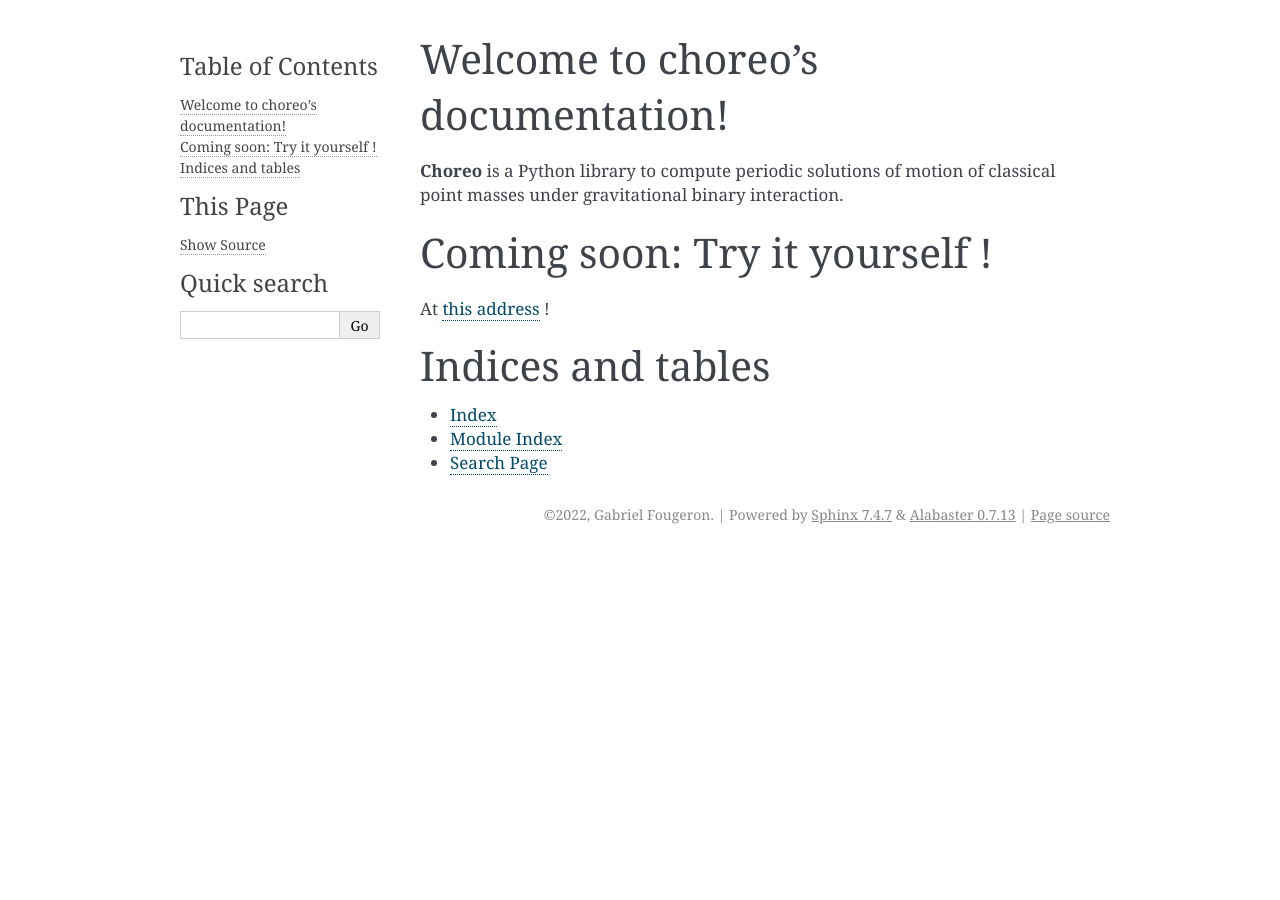
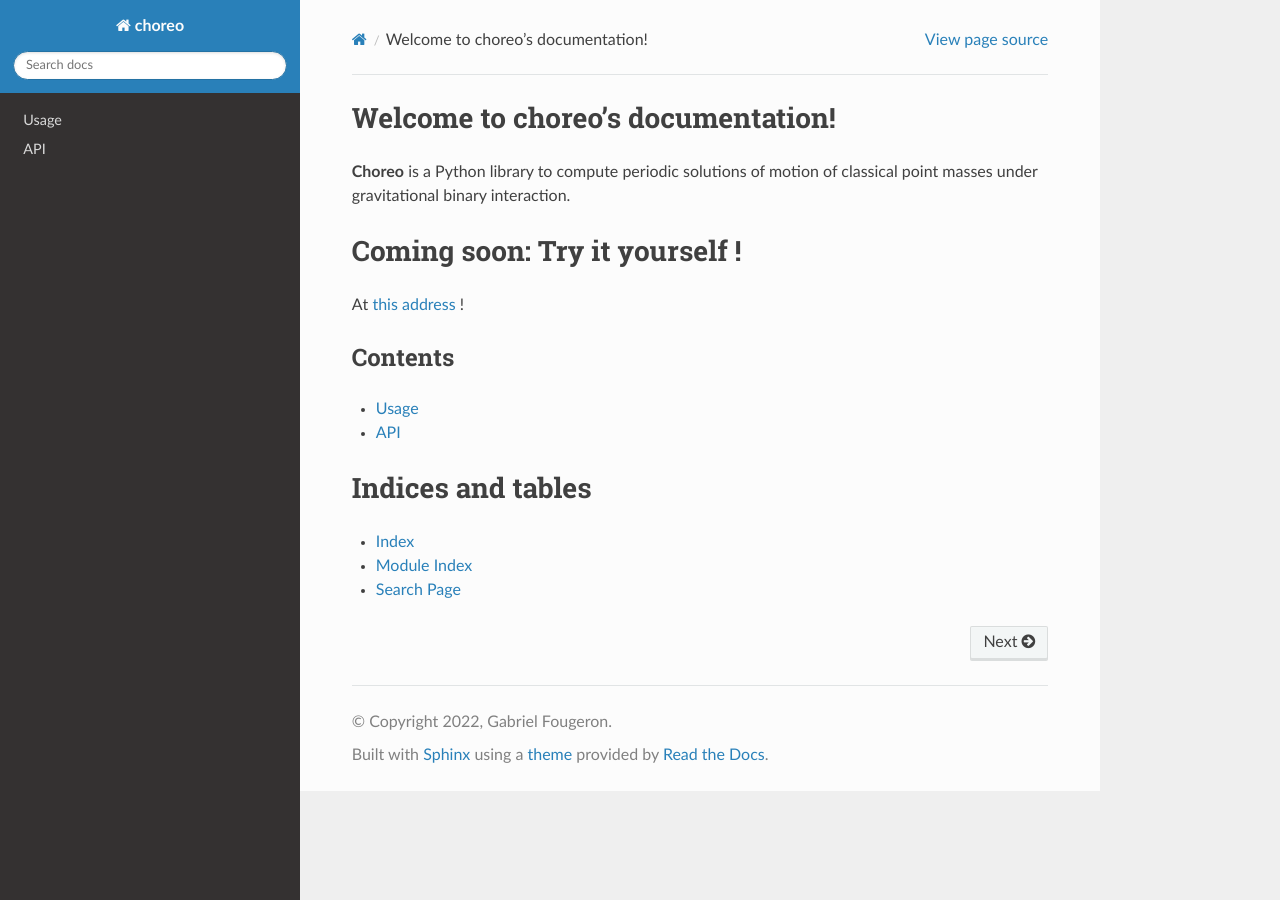
Before and after one commit to gabrielfougeron/choreo, a Sphinx documentation site: the page built from docs/source/index.rst, in a window 1280 px wide. Built offline with Sphinx 7.4.7 and the Read the Docs theme 2.0.0, drawn with Linux system fonts in a browser that asks for light colours.

```diff
--- /dev/null
+++ b/docs/source/api.rst
@@ -0,0 +1,8 @@
+API
+===
+
+.. autosummary::
+   :toctree: generated
+
+   choreo
+   choreo.Find_Choreo
--- a/docs/source/conf.py
+++ b/docs/source/conf.py
@@ -1,3 +1,9 @@
+# If extensions (or modules to document with autodoc) are in another directory,
+# add these directories to sys.path here.
+import pathlib
+import sys
+sys.path.insert(0, pathlib.Path(__file__).parents[2].resolve().as_posix())
+
 # Configuration file for the Sphinx documentation builder.
 #
 # For the full list of built-in configuration values, see the documentation:
@@ -14,7 +20,12 @@ release = '0.1'
 # -- General configuration ---------------------------------------------------
 # https://www.sphinx-doc.org/en/master/usage/configuration.html#general-configuration
 
-extensions = []
+extensions = [
+    'sphinx.ext.duration',
+    'sphinx.ext.doctest',
+    'sphinx.ext.autodoc',
+   'sphinx.ext.autosummary',
+]
 
 templates_path = ['_templates']
 exclude_patterns = []
@@ -24,5 +35,7 @@ exclude_patterns = []
 # -- Options for HTML output -------------------------------------------------
 # https://www.sphinx-doc.org/en/master/usage/configuration.html#options-for-html-output
 
-html_theme = 'alabaster'
+# html_theme = 'alabaster'
+html_theme = 'sphinx_rtd_theme'
+
 html_static_path = ['_static']
--- /dev/null
+++ b/docs/source/generated/choreo.Find_Choreo.rst
@@ -0,0 +1,6 @@
+choreo.Find\_Choreo
+===================
+
+.. currentmodule:: choreo
+
+.. autofunction:: Find_Choreo
--- /dev/null
+++ b/docs/source/generated/choreo.rst
@@ -0,0 +1,4 @@
+choreo
+======
+
+.. automodule:: choreo
--- a/docs/source/index.rst
+++ b/docs/source/index.rst
@@ -16,6 +16,16 @@ At `this address <https://gabrielfougeron.github.io//choreo/>`_ !
 
 
 
+Contents
+--------
+
+.. toctree::
+
+   usage
+   api
+
+
+
 
 .. toctree::
    :maxdepth: 2
```
Also changed, not shown: docs/source/usage.rst (added, +18 -0 lines), 2 other files.
